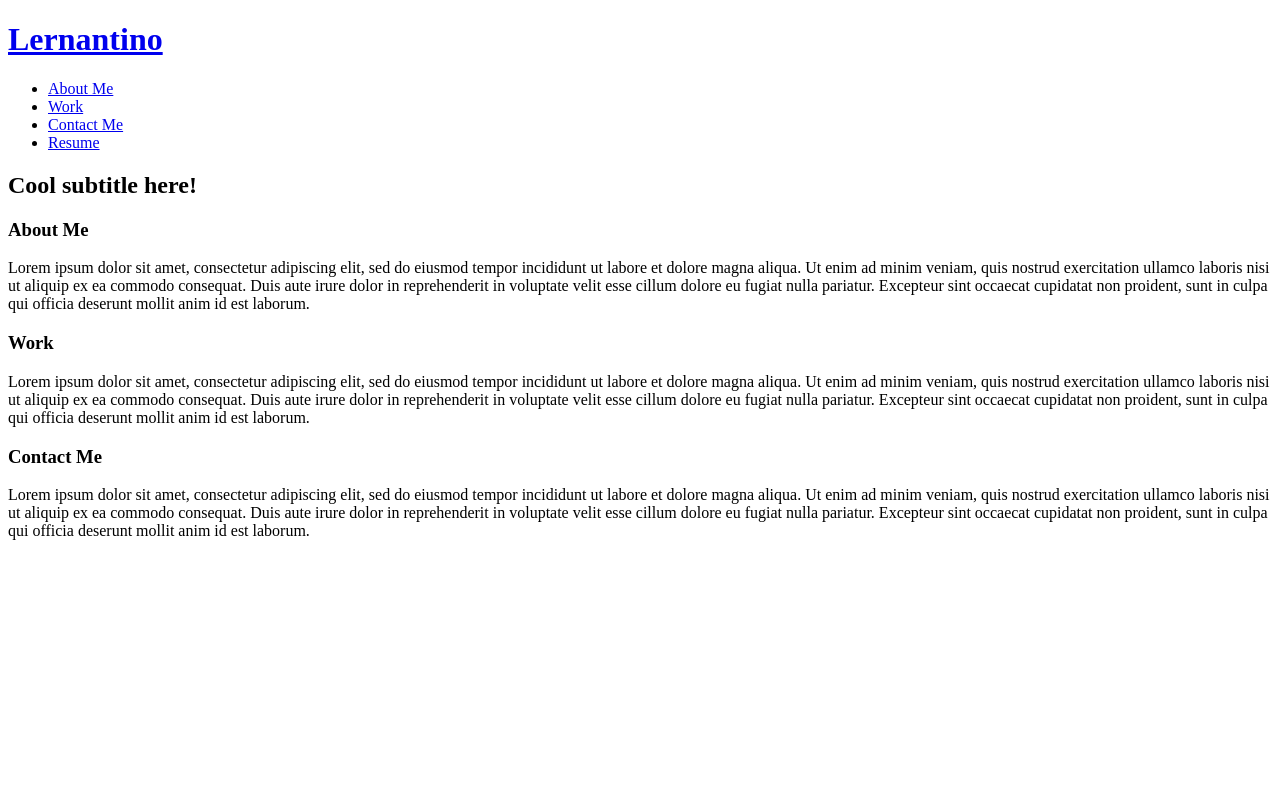
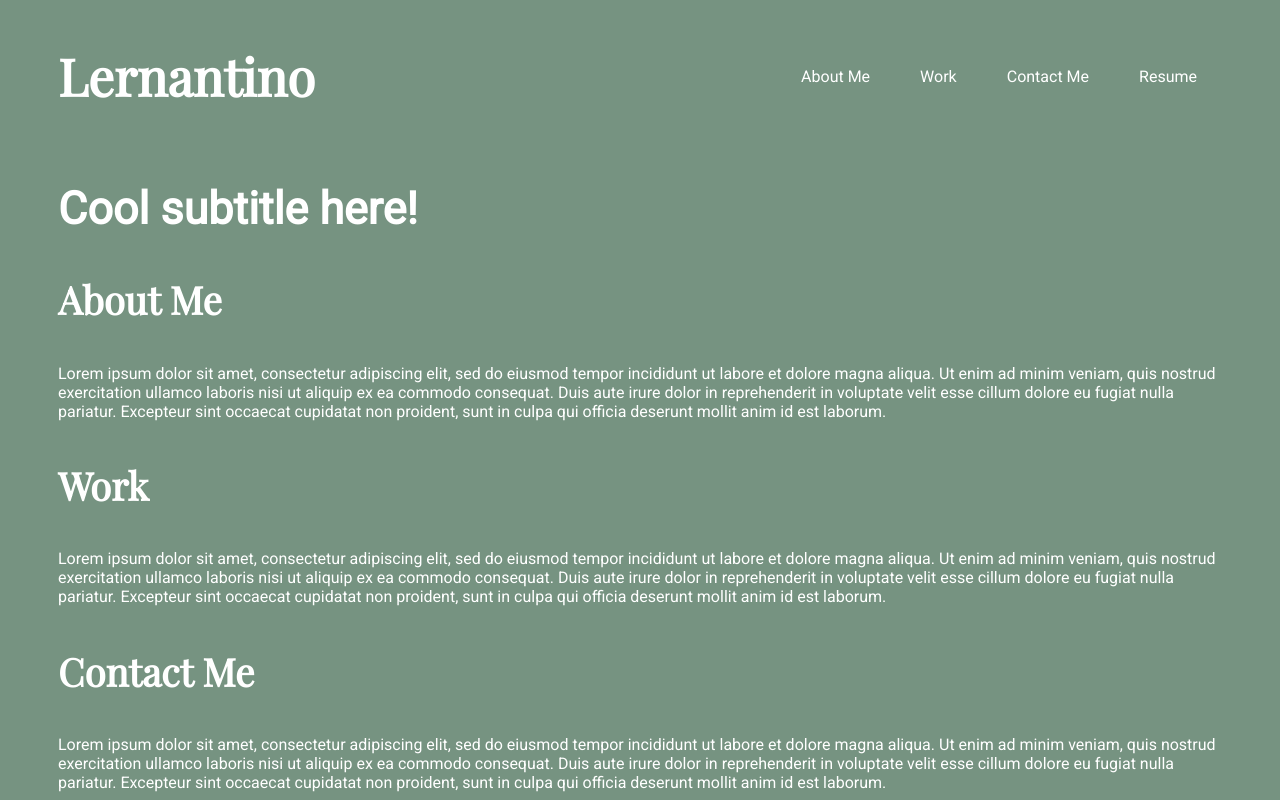
Before and after one commit to vanessalane/advanced_css_challenge, a plain HTML site: page index.html in a window 1280 px wide. Drawn offline with nearby package versions, Linux system fonts and the light colour scheme.

Commit message:
setup basic styles and hero float

```diff
--- a/assets/css/style.css
+++ b/assets/css/style.css
@@ -0,0 +1,58 @@
+/* Variables */
+:root {
+    --background-color: rgb(118, 147, 129);
+    --hero-background-color: #f5f1e9;
+    --hero-font-color: #rgb(51, 51, 51);
+    --font-color:#fff;
+    --body-font-family: "Roboto", sans-serif;
+    --header-font-family: "Playfair Display", serif;
+}
+/* Page Styles */
+* {
+    padding-left: 10px;
+    padding-right: 10px;
+}
+a {
+    text-decoration: none;
+    color: var(--font-color);
+}
+a:hover {
+    cursor: pointer;
+    text-decoration: underline;
+}
+body {
+    font-family: var(--body-font-family);
+    background: var(--background-color);
+    color: var(--font-color);
+}
+h1, h3 {
+    font-family: var(--header-font-family);
+}
+h1 {
+    font-size: 4vw;
+}
+h2 {
+    font-weight: bold;
+    font-size: 3.5vw;
+}
+h3 {
+    font-size: 3vw;
+}
+
+/* Header Styles */
+header {
+    display: flex;
+    flex-wrap: wrap;
+    justify-content: space-between;
+    align-items: center;
+}
+header nav ul {
+    display: flex;
+    flex-wrap: wrap;
+    justify-content: space-between;
+    align-items: center;
+    list-style: none;
+}
+header nav ul li a {
+    padding: 10px 15px;
+}
--- a/index.html
+++ b/index.html
@@ -3,6 +3,7 @@
     <head>
         <meta charset="UTF-8" />
         <meta name="viewport" content="width=device-width, initial-scale=1.0" />
+        <link href="https://fonts.googleapis.com/css2?family=Playfair+Display&family=Roboto&display=swap" rel="stylesheet">
         <link rel="stylesheet" href="./assets/css/style.css" />
         <title>
             Lernantino
```
